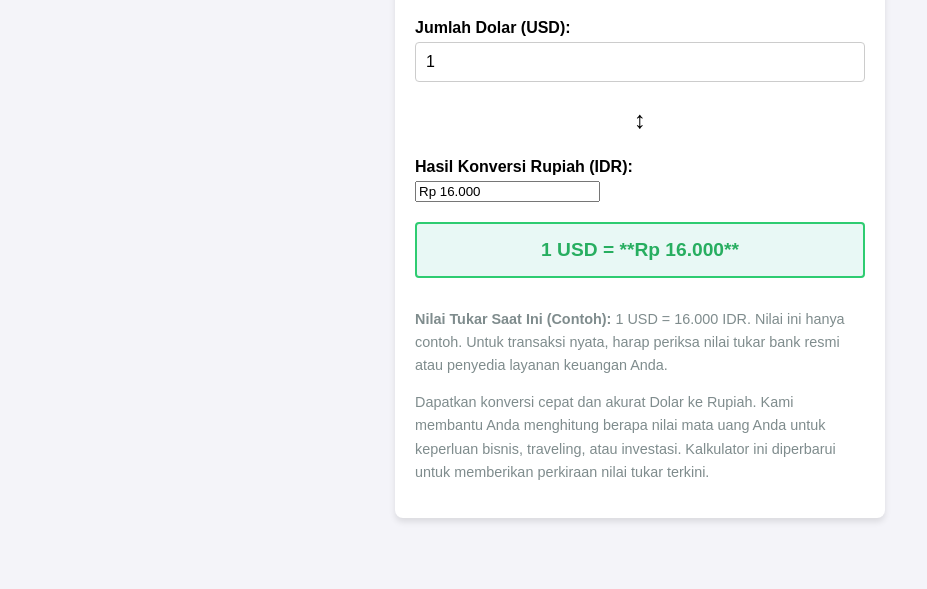
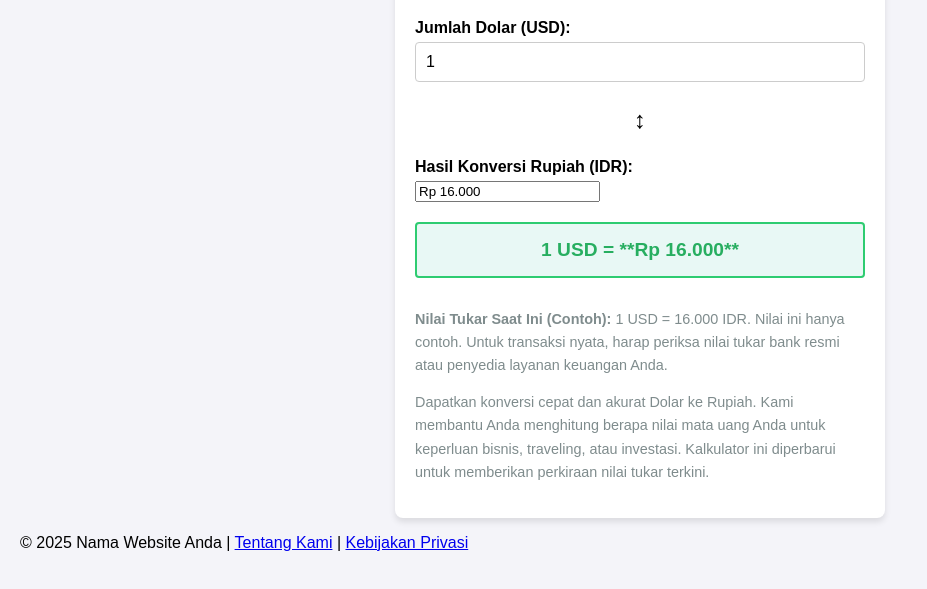
Before and after one commit to ryanyustanto748-coder/eng-reports.alltius.ai, a plain HTML site: page index.html in a window 1280 px wide. Shown: the part 175-764 px from the top of the page, without its empty margins (0-927 px from the left). Drawn offline with Linux system fonts and the light colour scheme.

Commit message:
Update index.html

```diff
--- a/index.html
+++ b/index.html
@@ -136,3 +136,11 @@
 
 </body>
 </html>
+
+<footer>
+        <p>&copy; 2025 Nama Website Anda | <a href="about.html">Tentang Kami</a> | <a href="privacy.html">Kebijakan Privasi</a></p>
+    </footer>
+
+    <script src="converter.js"></script>
+</body>
+</html>
```
